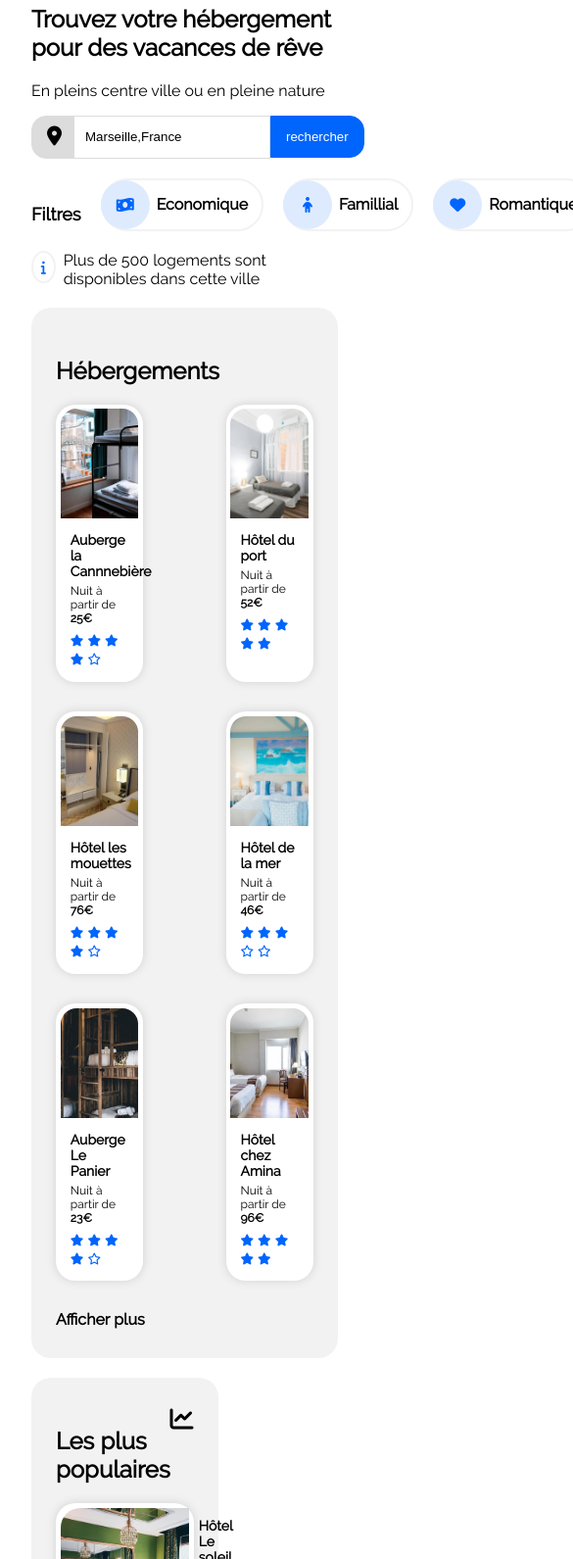
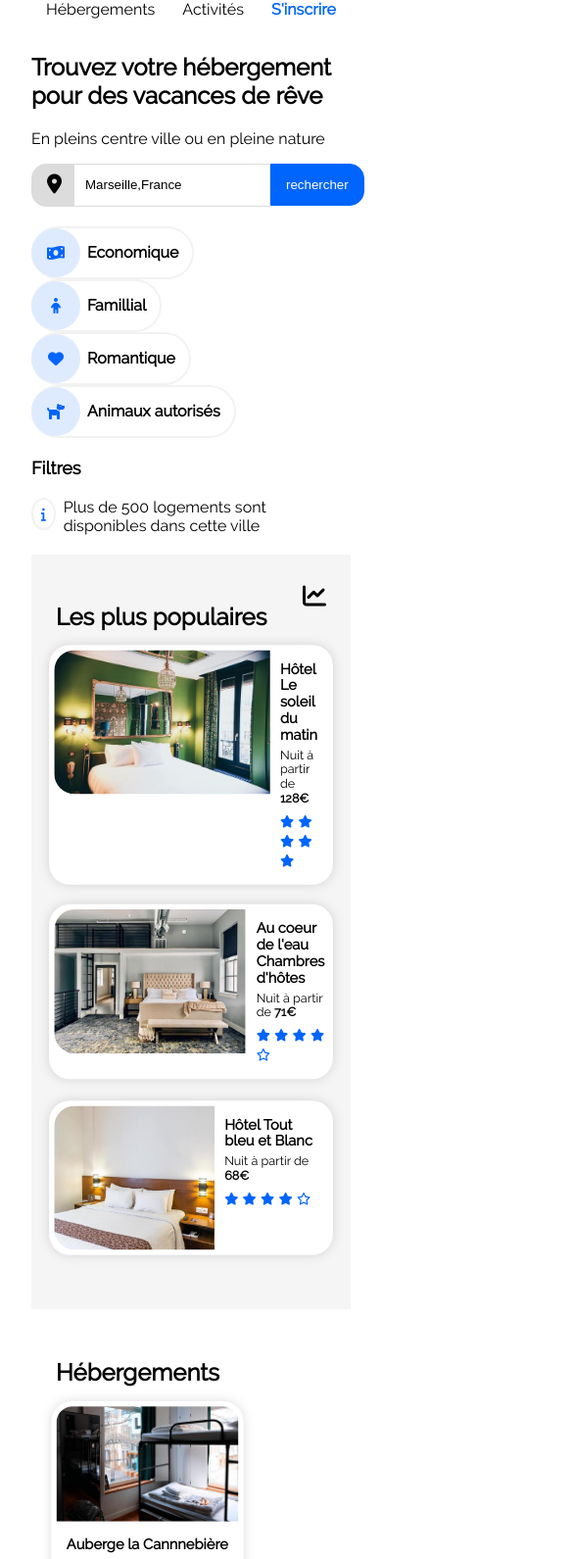
Before and after one commit to Bousbihfatouma/Bousbihfatouma_2_26042021, a plain HTML site: page index.html in a window 390 px wide. Shown: the part 94-1685 px from the top of the page at 98% size, 585 px wide, since content can reach past the window. Drawn offline with Linux system fonts and the light colour scheme.

Commit message:
responsivemob

```diff
--- a/index.html
+++ b/index.html
@@ -6,7 +6,8 @@
         <title>Reservia openclassroom </title>
         <link rel="stylesheet" href="styles/style.css"/>
         <link rel="stylesheet" href="styles/font-awesome.css"/>
-
+        <link rel="stylesheet" href="./styles/tablet.css" media="screen and (max-width: 1024px)"/>
+        <link rel="stylesheet" href="./styles/mobile.css" media="screen and (max-width: 787px)"/>
     </head>
 
                                                                                                                                                                                                                </head>
@@ -21,6 +22,7 @@
                 <li id="register" href="#">S'inscrire</li>
             </ul>
         </nav>
+
     </header>
                                     <!-- section recherche et filtres-->
                                             <!-- section recherche -->
@@ -40,23 +42,18 @@
     <section class="filtres">
         <div class="filtres-container">
             <div class="titre-filtre">Filtres</div>
-
-
                 <div class= "bouton-filtre">
                     <i class="fas fa-money-bill-wave"></i>
                     <p>Economique</p>
                 </div>
-
                 <div class="bouton-filtre">
                     <i class="fas fa-child"></i>
                     <p>Famillial</p>
                 </div>
-
                 <div class="bouton-filtre">
                     <i class="fas fa-heart"></i>
                     <p>Romantique</p>
                 </div>
-
                 <div class="bouton-filtre">
                     <i class="fas fa-dog"></i>
                     <p>Animaux autorisés</p>
@@ -223,7 +220,6 @@
                     <ul class="flex-container">
                         <div class="group-item">
                             <div class="column margin-left-0">
-
                                 <div class="item">
                                     <div class="activiteimg">
                                         <img src="images/activites/4_small/reno-laithienne-QUgJhdY5Fyk-unsplash.jpg" " alt=" le vieux port">
--- /dev/null
+++ b/styles/mobile.css
@@ -0,0 +1,97 @@
+#nav {
+  margin: 15px;
+  padding: 0px;
+}
+header {
+  flex-wrap: wrap;
+  padding-top: 2rem;
+}
+#logo {
+  text-align: left;
+  flex-grow: 1;
+}
+
+footer {
+  flex-flow: row wrap;
+}
+
+header nav {
+  flex-flow: row wrap;
+  order: 2;
+  justify-content: center;
+  display: flex;
+}
+
+header a {
+  padding-left: inherit;
+}
+
+#register :hover {
+  text-decoration: overline;
+}
+
+#register {
+  order: 1;
+  text-align: right;
+  padding: 0 1rem;
+  margin-top: 5px;
+}
+.titre-filtre {
+  display: flex;
+  flex-direction: column;
+  margin: 0px;
+  margin-top: 0px;
+  order: 5;
+}
+.filtres-container {
+  align-items: baseline;
+  flex-flow: column wrap;
+}
+
+#hébergement.hébergementsproposés {
+  order: 1;
+  flex: 1;
+  margin-right: 0%;
+}
+#hébergement .hébergementsproposés .group-item {
+  flex-flow: column wrap;
+  align-items: baseline;
+}
+#hébergement .fondgris {
+  background: whitesmoke;
+  border-radius: 0px !important;
+  padding: 30px 25px;
+  min-height: 519px;
+  margin-bottom: 0px;
+}
+#hébergement .fondgris .group-item {
+  flex-direction: column;
+}
+#hébergement .LesPlusPopulaires {
+  order: 0;
+  flex: 0 1 100%;
+}
+#hébergement .fondgris .group-item figure {
+  transform: scale(1.05);
+  width: auto;
+  background: white;
+}
+.hébergementsproposés .fondgris {
+  background: white !important;
+  object-fit: cover;
+}
+#hébergement .fondgris {
+  flex-direction: column;
+}
+
+#activites .group-item {
+  width: 50%;
+  display: flex;
+  flex-direction: column;
+  margin: 2rem 0 2rem 1.6rem;
+  width: 79vw;
+  height: 50vw;
+  justify-content: center;
+  flex-flow: column wrap;
+  align-items: baseline;
+}
--- a/styles/style.css
+++ b/styles/style.css
@@ -17,10 +17,13 @@ body {
 #nav li {
   display: inline;
   padding: 0;
+
   margin: 0;
 }
+
 header {
   display: flex;
+
   justify-content: space-between;
 }
 
@@ -42,8 +45,10 @@ header a:hover {
 }
 #register:hover {
   border: none;
+
   text-decoration: underline;
 }
+
 #nav {
   display: flex;
 }
@@ -86,6 +91,7 @@ form.recherche input {
   align-items: center;
   display: flex;
 }
+
 .titre-filtre {
   padding-top: inherit;
   padding-right: 20px;
@@ -433,10 +439,3 @@ ul.liste li a {
 .margin-right-0 {
   margin-right: 0 !important;
 }
-/* MEDIA QUERIES */
-@media (max-width: 694px) {
-  .containerheader{
-    padding-right: 0px;
-    padding-left: 0px;
-  }
-}
```
Lines whose indentation alone changed are shown as unchanged.
